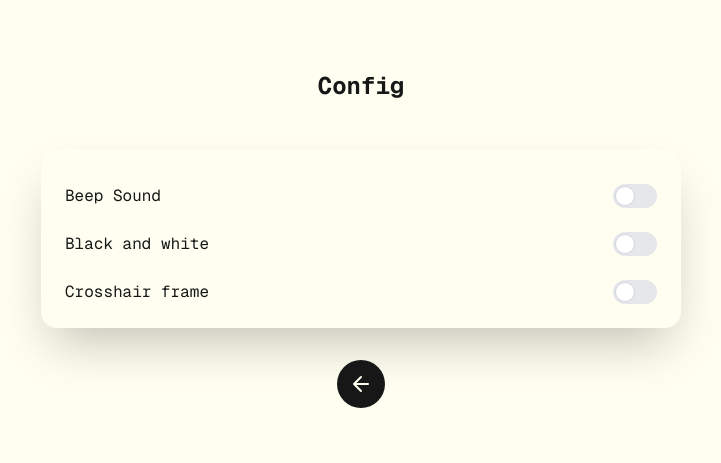
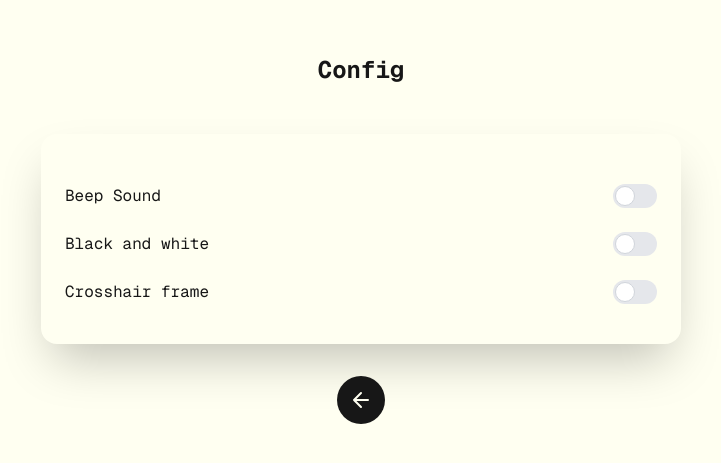
Before and after one commit to maslick/kameroon.next, a Next.js app: page /settings in a window 1280 px wide. Shown: the part 149-612 px from the top of the page, without its empty margins (279-1000 px from the left). Built offline with nearby package versions, Linux system fonts and the light colour scheme.

Commit message:
settings page styling

```diff
--- a/app/settings/page.js
+++ b/app/settings/page.js
@@ -34,7 +34,7 @@ export default function SettingsPage() {
           <div className="text-center mb-12">
             <h1 className="text-2xl font-bold">Config</h1>
           </div>
-          <div className="rounded-2xl shadow-2xl p-6 w-[340px] md:w-[480px] lg:w-[640px]">
+          <div className="rounded-2xl shadow-2xl p-6 w-[340px] md:w-[480px] lg:w-[640px] pb-10 pt-10">
             <div className="space-y-6">
               {/* Beep Setting */}
               <div className="flex items-center justify-between pt-2.5">
```
